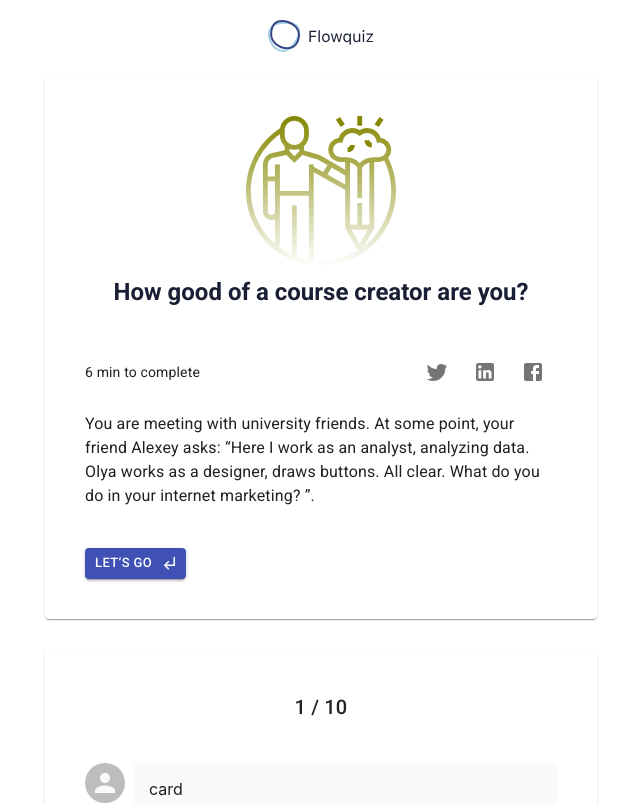
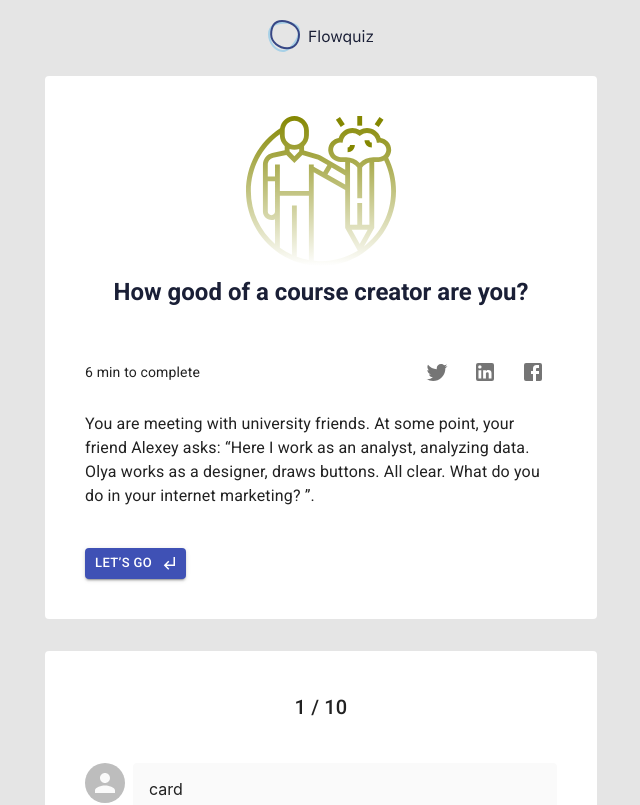
Before and after one commit to GSemikozov/flowquiz-test, a React (Create React App) app: page / in a window 1280 px wide. Shown: the top 805 px of the page, without its empty margins (319-959 px from the left). Built offline with nearby package versions, Linux system fonts and the light colour scheme.

Commit message:
CHANGE: wrapper bg

```diff
--- a/src/App.css
+++ b/src/App.css
@@ -4,6 +4,9 @@
 }
 
 .wrapper {
+  background: #e5e5e5;
+  display: flex;
+  flex-direction: column;
 }
 
 .main {
--- a/src/components/card/index.jsx
+++ b/src/components/card/index.jsx
@@ -30,7 +30,7 @@ export const Card = ({
   const classes = useStyles();
 
   return (
-    <Paper className={`${classes.wrapper} ${className}`} elevation={1}>
+    <Paper className={`${classes.wrapper} ${className}`} elevation={0}>
       {isCounted && (
         <Typography variant="h6" className={classes.title}>
           {count} / {countAmount}
```
